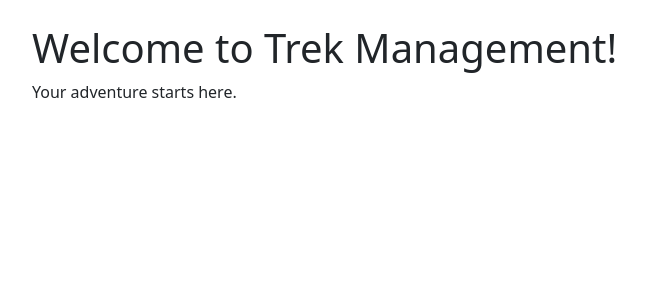
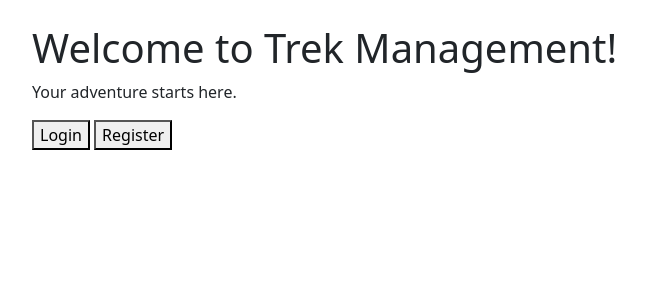
Before and after one commit to Mari-ssa/Trekking-Web-App, a Flask app: page / in a window 1280 px wide. Shown: the part 56-356 px from the top of the page, without its empty margins (50-696 px from the left). Run offline with Flask 3, Linux system fonts and the light colour scheme; the visitor is signed in with stand-in values (Sample User, id 1).

Commit message:
Update home.html

```diff
--- a/templates/home.html
+++ b/templates/home.html
@@ -3,4 +3,6 @@
 {% block content %}
     <h1>Welcome to Trek Management!</h1>
     <p>Your adventure starts here.</p>
+    <button onclick="window.location.href='/login'">Login</button>
+    <button onclick="window.location.href='/register'">Register</button>
 {% endblock %}
```
